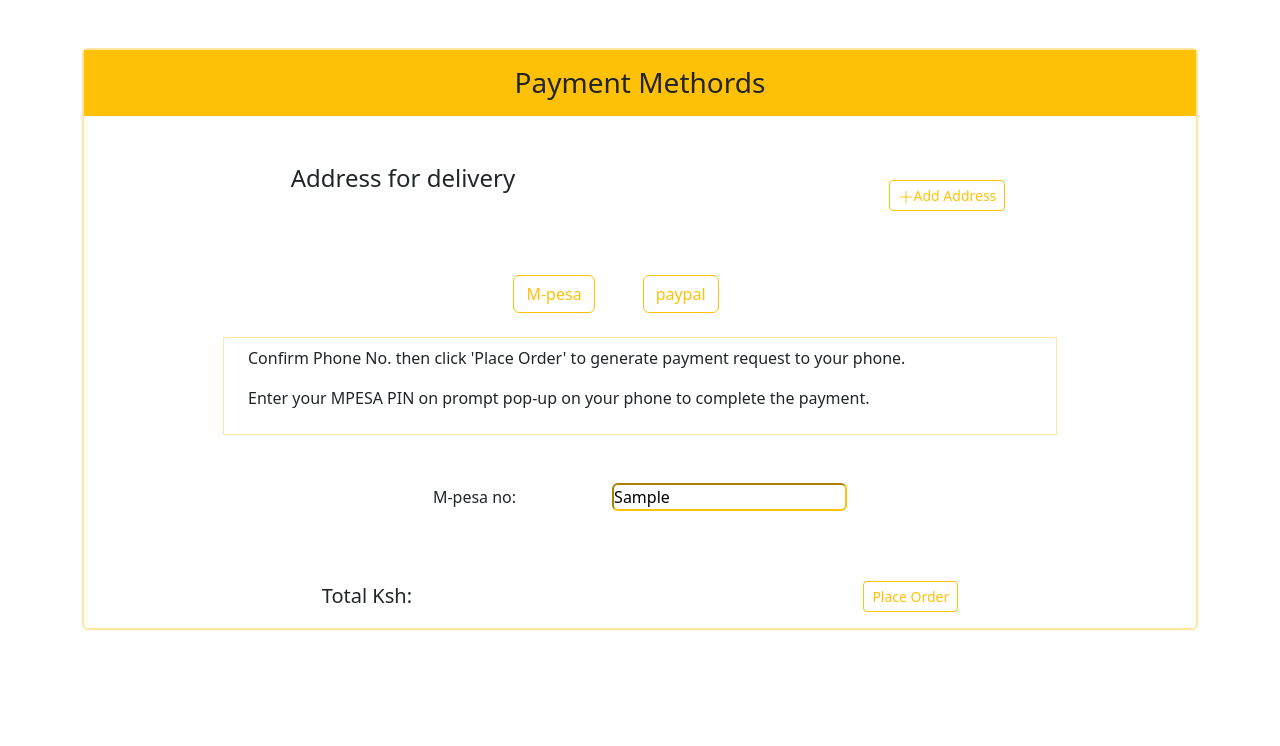
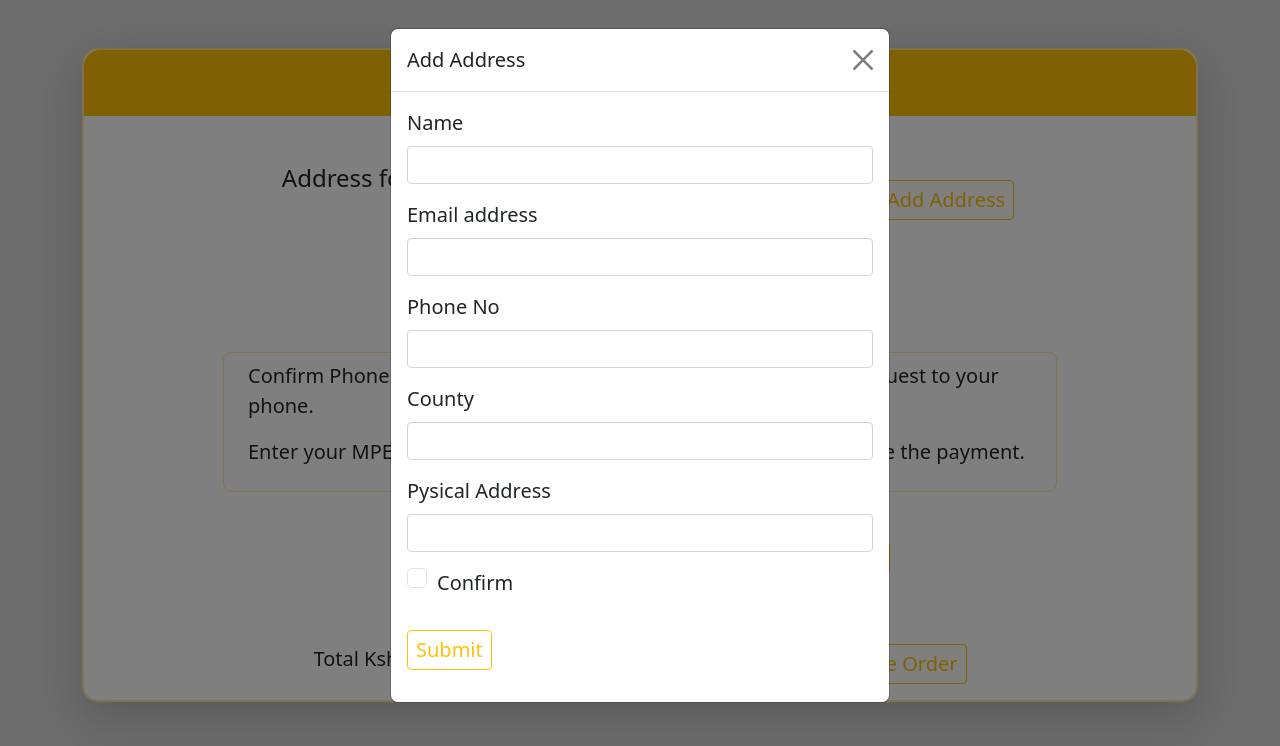
Before and after one commit to gilbert-ku/electro-App, a React (Vite) app in the folder electropulse-app/: page /payment in a window 1280 px wide. Both pictures are taken after typing "Sample" into the empty fields and a click on the button "Add Address". Shown: the top 746 px of the page. Built offline with nearby package versions, Linux system fonts and the light colour scheme.

Commit message:
add address form

```diff
--- a/electropulse-app/index.html
+++ b/electropulse-app/index.html
@@ -9,5 +9,6 @@
   <body>
     <div id="root"></div>
     <script type="module" src="/src/main.jsx"></script>
+
   </body>
 </html>
--- a/electropulse-app/package.json
+++ b/electropulse-app/package.json
@@ -26,6 +26,7 @@
     "swiper": "^11.0.3"
   },
   "devDependencies": {
+    "@types/bootstrap": "^5.2.8",
     "@types/react": "^18.2.15",
     "@types/react-dom": "^18.2.7",
     "@vitejs/plugin-react": "^4.0.3",
--- a/electropulse-app/src/App.jsx
+++ b/electropulse-app/src/App.jsx
@@ -1,4 +1,5 @@
 import React from 'react';
+// import 'bootstrap/dist/js/bootstrap.bundle.min.js';
 import { Routes, Route } from 'react-router-dom';
 import Home from '../src/components/Home';
 import Login from '../src/components/Login';
@@ -23,8 +24,8 @@
         <Route path="/about-us" element={<AboutUs />} />
         <Route path="/contact-us" element={<ContactUs />} />
         <Route path="/help-centre" element={<HelpCentre />} />
-        <Route path="sell-on-electropulse" element={<SellOn/>}/>
-        <Route path="payment" element={<Payment/>} />
+        <Route path="/sell-on-electropulse" element={<SellOn/>}/>
+        <Route path="/payment" element={<Payment/>} />
       </Routes>
     </div>
   );
--- a/electropulse-app/src/components/home_comp/Payment.jsx
+++ b/electropulse-app/src/components/home_comp/Payment.jsx
@@ -5,50 +5,97 @@
     return(
         <>
             <div className="container bg-p mt-5 ">
-                {/* <div className="bg-warning text text-center rounded-3 my-3 ">
-                    <h1 className="py-2 ">Payments</h1>
-                </div> */}
 
-                {/* <div className=" container-sm d-flex justify-content-between my-5">
-                    <div>
-                        <h4 className="mx-3">Address for delivery</h4>
 
-                        <button type="button" className="btn btn-outline-warning mx-5">
-                        <svg xmlns="http://www.w3.org/2000/svg" width="16" height="16" fill="currentColor" className="bi bi-plus-lg" viewBox="0 0 16 16">
-                            <path fill-rule="evenodd" d="M8 2a.5.5 0 0 1 .5.5v5h5a.5.5 0 0 1 0 1h-5v5a.5.5 0 0 1-1 0v-5h-5a.5.5 0 0 1 0-1h5v-5A.5.5 0 0 1 8 2Z"/>
-                        </svg>
-                            Add Address
-                        </button>
-                    </div>
-                </div> */}
 
-                <div className=" bg-white border border-warning-subtle border border-2 rounded-2">
-                    <div>
+                <div className=" bg-white border border-warning-subtle border border-2 rounded-4 fs-5 shadow-lg">
 
-                    </div>
-                    <div className="bg-warning text-center">
-                        <h3 className="py-3">Payment Methords</h3>
+                    <div className="bg-warning text-center rounded-top-4">
+                        <h3 className="py-3">Payment Methods</h3>
                     </div>
                     <div className="container-sm d-flex flex-column flex-sm-row justify-content-around my-5">
-                        <h4 className="mx-3">Address for delivery</h4>
-                        <button type="button" className="btn btn-outline-warning btn-sm my-3">
-                        <svg xmlns="http://www.w3.org/2000/svg" width="16" height="16" fill="currentColor" className="bi bi-plus-lg" viewBox="0 0 16 16">
-                            <path fill-rule="evenodd" d="M8 2a.5.5 0 0 1 .5.5v5h5a.5.5 0 0 1 0 1h-5v5a.5.5 0 0 1-1 0v-5h-5a.5.5 0 0 1 0-1h5v-5A.5.5 0 0 1 8 2Z"/>
+                        <h4 className="mx-3 fs-4">Address for delivery</h4>
+
+                        <button
+                        type="button"
+                        className="btn btn-outline-warning btn-sm my-3 fs-5"
+                        data-bs-toggle="modal"
+                        data-bs-target="#formModal"
+                        >
+                        <svg
+                            xmlns="http://www.w3.org/2000/svg"
+                            width="16"
+                            height="16"
+                            fill="currentColor"
+                            className="bi bi-plus-lg"
+                            viewBox="0 0 16 16"
+                        >
+                            <path
+                            fillRule="evenodd"
+                            d="M8 2a.5.5 0 0 1 .5.5v5h5a.5.5 0 0 1 0 1h-5v5a.5.5 0 0 1-1 0v-5h-5a.5.5 0 0 1 0-1h5v-5A.5.5 0 0 1 8 2Z"
+                            />
                         </svg>
-                            Add Address
+                        Add Address
                         </button>
                     </div>
 
+
+                    {/* form Modal  */}
+                    <div className="modal fade" id="formModal" tabIndex="-1" aria-labelledby="formModalLabel" aria-hidden="true">
+                        <div className="modal-dialog">
+                        <div className="modal-content">
+                            <div className="modal-header">
+                                <h5 className="modal-title" id="formModalLabel">Add Address</h5>
+                                <button type="button" className="btn-close" data-bs-dismiss="modal" aria-label="Close"></button>
+                            </div>
+                                {/*  address form */}
+                                <div className="modal-body">
+                                    <form>
+                                        <div className="mb-3">
+                                                <label htmlFor="exampleInputPassword1" className="form-label">Name</label>
+                                                <input type="text" className="form-control address-fm" id="exampleInputPassword1" />
+                                        </div>
+                                        <div className="mb-3">
+                                            <label htmlFor="exampleInputPassword1" className="form-label">Email address</label>
+                                            <input type="text" className="form-control address-fm" id="exampleInputPassword1" />
+                                        </div>
+                                        <div className="mb-3">
+                                            <label htmlFor="exampleInputPassword1" className="form-label">Phone No</label>
+                                            <input type="number" className="form-control address-fm" id="exampleInputPassword1" />
+                                        </div>
+                                        <div className="mb-3">
+                                            <label htmlFor="exampleInputPassword1" className="form-label">County</label>
+                                            <input type="text" className="form-control address-fm" id="exampleInputPassword1" />
+                                        </div>
+                                        <div className="mb-3">
+                                            <label htmlFor="exampleInputPassword1" className="form-label">Pysical Address</label>
+                                            <input type="text" className="form-control address-fm" id="exampleInputPassword1" />
+                                        </div>
+                                        <div className="mb-3 form-check">
+                                            <input type="checkbox" className="form-check-input address-fm " id="exampleCheck1" />
+                                            <label className="form-check-label" htmlFor="exampleCheck1">Confirm</label>
+                                        </div>
+                                    <button type="submit" className=" btn btn-outline-warning btn-sm my-3 fs-5">Submit</button>
+                                    </form>
+                                </div>
+                            {/* <div className="modal-footer">
+                                <button type="button" className="btn btn-outline-warning btn-sm my-3 fs-5" data-bs-dismiss="modal">Close</button>
+                                <button type="button" className="btn btn-outline-warning btn-sm my-3 fs-5">Save Address</button>
+                            </div> */}
+                        </div>
+                        </div>
+                    </div>
+
                     <div className=" d-flex justify-content-center align-items-center my-4">
-                    <button type="button" className="btn btn-outline-warning ">
+                    <button type="button" className="btn btn-outline-warning fs-5">
                         M-pesa
                     </button>
-                    <button type="button" className="btn btn-outline-warning mx-5">
+                    <button type="button" className="btn btn-outline-warning mx-5 fs-5">
                         paypal
                     </button>
                     </div>
                     <div className="d-flex justify-content-center align-items-center">
-                        <div className="border border-warning-subtle text-dark p-2 w-75">
+                        <div className="border border-warning-subtle rounded-3 text-dark p-2 w-75">
                             <p className="mx-3">Confirm Phone No. then click 'Place Order' to generate payment request to your phone.</p>
                             <p className="mx-3">Enter your MPESA PIN on prompt pop-up on your phone to complete the payment.</p>
                         </div>
@@ -57,24 +104,18 @@
                     <div className="container-sm my-5 d-flex justify-content-center align-items-center">
                         <div className="">
                         <label htmlFor="" className="form-label text-dark mx-5">M-pesa no:</label>
-                        <input type="text" className=" mx-5border border-warning border-2 rounded-2 mx-5" placeholder="0712345678" id="phone-num"/>
+                        <input type="text" className=" mx-5 border border-warning border-2 rounded-2 mx-5 fs-5" placeholder="0712345678" id="phone-num"/>
                         </div>
                     </div>
 
-                    <div className="container-sm d-flex flex-column flex-sm-row justify-content-around">
+                    <div className="container-sm d-flex flex-column flex-sm-row justify-content-around ">
                         <p className="my-3 fs-5">Total Ksh: </p>
-                        <button type="button" className="btn btn-outline-warning btn-sm my-3">
+                        <button type="button" className="btn btn-outline-warning btn-sm my-3 fs-5">
                             Place Order
                         </button>
                     </div>
 
-
-
-
                 </div>
-
-
-
 
             </div>
         </>
--- a/electropulse-app/src/index.css
+++ b/electropulse-app/src/index.css
@@ -428,4 +428,9 @@
  right: 0;
 }
 
+
+.address-fm{
+  margin: 0;
+}
+
 /* admin popup card  styles*/
--- a/electropulse-app/src/main.jsx
+++ b/electropulse-app/src/main.jsx
@@ -2,10 +2,10 @@
 import ReactDOM from 'react-dom/client'
 import App from './App.jsx'
 import {BrowserRouter} from 'react-router-dom';
-import './index.css'
-import 'bootstrap/dist/css/bootstrap.min.css';
 import 'bootstrap/dist/css/bootstrap.min.css';
 import 'bootstrap/dist/js/bootstrap.bundle.min.js';
+import './index.css'
+
 
 
 
```
Also changed, not shown: 1 other file (tests, documents, lock files or other folders).
